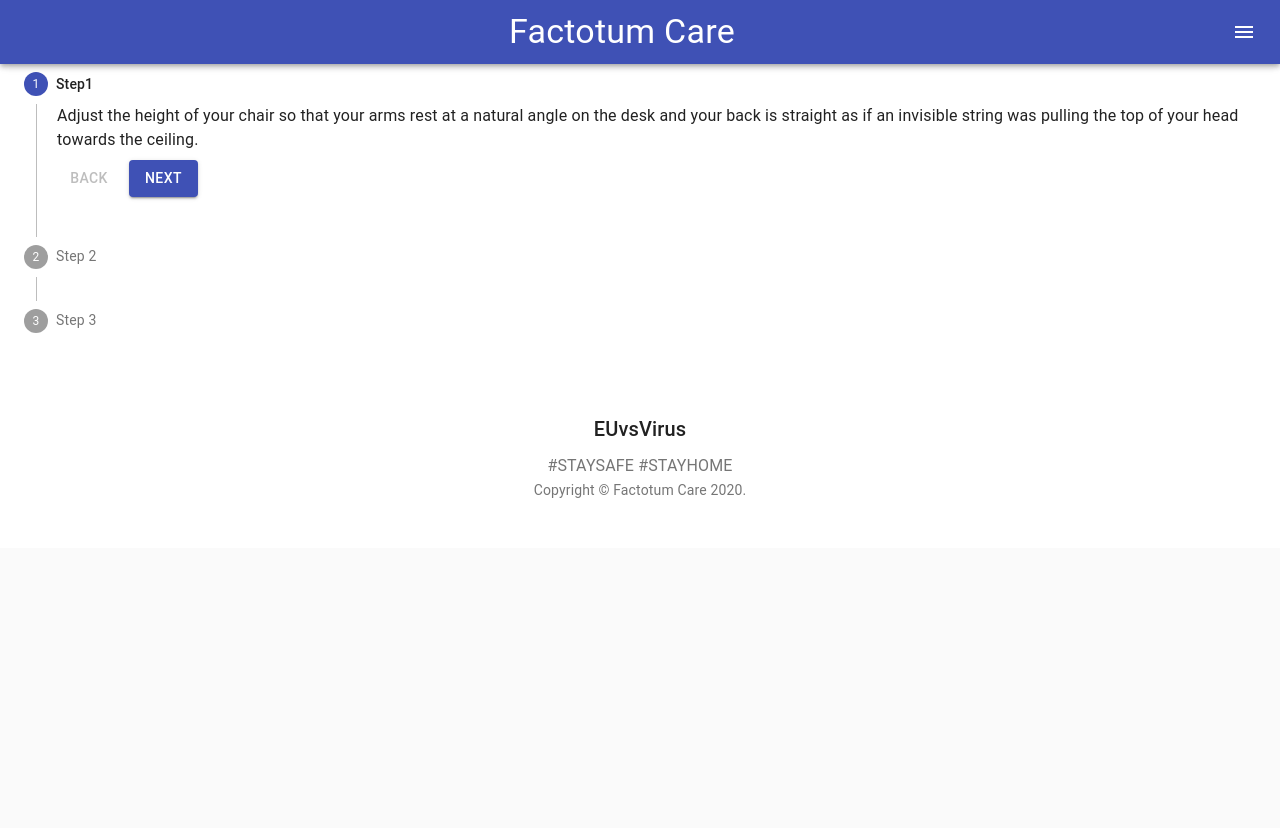
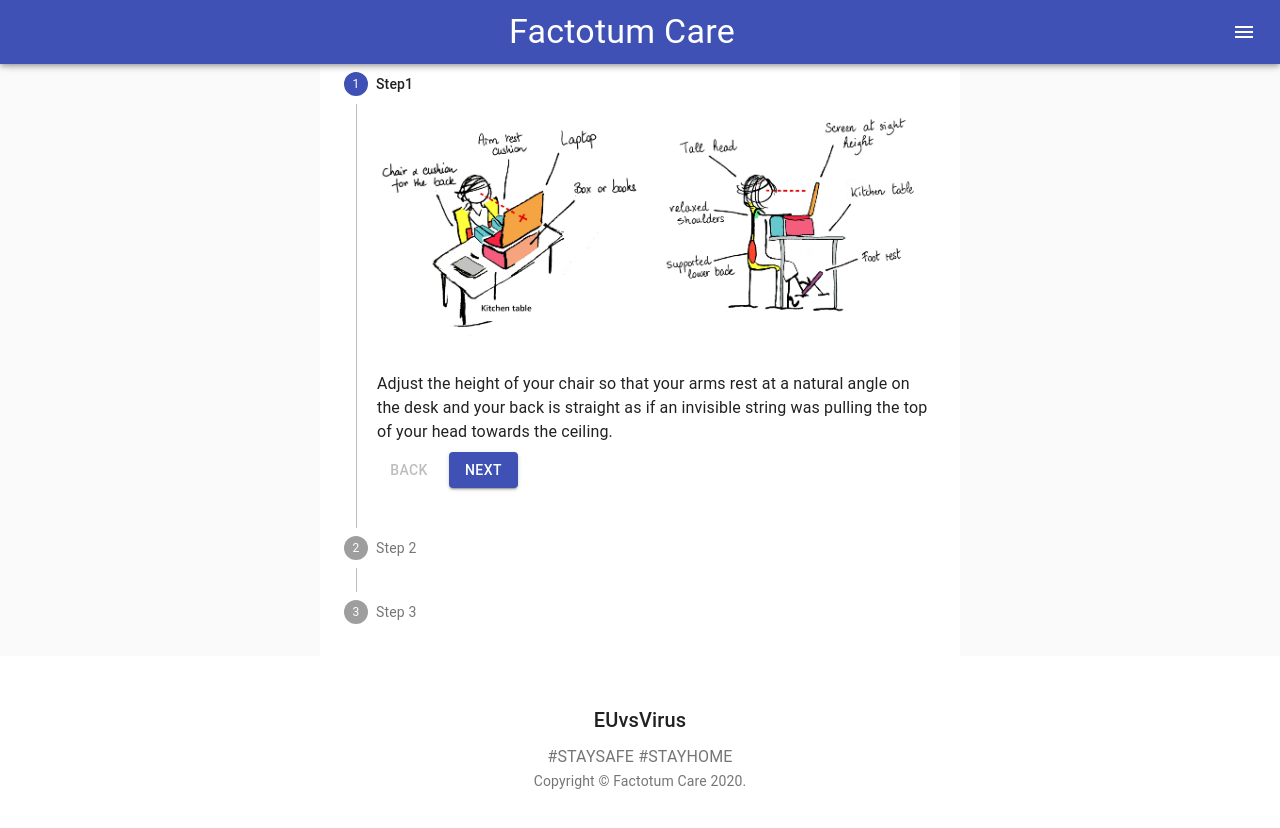
Before and after one commit to mxenoph/factotum-care, a React app in the folder webpack-react-tutorial/: page /vertguide in a window 1280 px wide. Shown: the top 828 px of the page. Before the commit the page ends 800 px from the top, so only its background shows below. Built offline with nearby package versions, Linux system fonts and the light colour scheme.

Commit message:
edit page vertguide

```diff
--- a/webpack-react-tutorial/src/js/pages/VertGuide.js
+++ b/webpack-react-tutorial/src/js/pages/VertGuide.js
@@ -7,13 +7,16 @@ import StepContent from "@material-ui/core/StepContent";
 import Button from "@material-ui/core/Button";
 import Paper from "@material-ui/core/Paper";
 import Typography from "@material-ui/core/Typography";
-import CardMedia from "@material-ui/core/CardMedia";
+import Grid from "@material-ui/core/Grid";
 import Navigation from "../components/Navigation";
 import Footer from "../components/Footer";
 
 const useStyles = makeStyles((theme) => ({
   root: {
-    width: "100%",
+    display: "flex",
+    justifyContent: "center",
+    width: "50%",
+    margin: "0 auto",
   },
   button: {
     marginTop: theme.spacing(1),
@@ -24,6 +27,7 @@ const useStyles = makeStyles((theme) => ({
   },
   resetContainer: {
     padding: theme.spacing(3),
+    textAlign: "center",
   },
   card: {
     display: "flex",
@@ -34,12 +38,19 @@ const useStyles = makeStyles((theme) => ({
   cardMedia: {
     width: 160,
   },
+  img: {
+    margin: "auto",
+    display: "block",
+    // maxWidth: "50%",
+    // maxHeight: "50%",
+  },
+  instruction: {
+    // maxWidth: "50%",
+  },
 }));
-
 function getSteps() {
   return ["Step1", "Step 2", "Step 3"];
 }
-
 function getStepContent(step) {
   switch (step) {
     case 0:
@@ -52,41 +63,70 @@ function getStepContent(step) {
       return "Unknown step";
   }
 }
-
+function getStepImage(step) {
+  switch (step) {
+    case 0:
+      return "/src/images/physical_mental_breath.jpg";
+    case 1:
+      return "/src/images/physical_mental_breath.jpg";
+    case 2:
+      return "/src/images/physical_mental_breath.jpg";
+    default:
+      return "Unknown step";
+  }
+}
 export default function VerticalLinearStepper() {
   const classes = useStyles();
   const [activeStep, setActiveStep] = React.useState(0);
   const steps = getSteps();
-
   const handleNext = () => {
     setActiveStep((prevActiveStep) => prevActiveStep + 1);
   };
-
   const handleBack = () => {
     setActiveStep((prevActiveStep) => prevActiveStep - 1);
   };
-
   const handleReset = () => {
     setActiveStep(0);
   };
-
   return (
     <div>
-    <Navigation />
-    <div className={classes.root}>
-
-      <Stepper activeStep={activeStep} orientation="vertical">
+      <Navigation />
+      <Stepper
+        className={classes.root}
+        activeStep={activeStep}
+        orientation="vertical"
+      >
         {steps.map((label, index) => (
           <Step key={label}>
             <StepLabel>{label}</StepLabel>
             <StepContent>
-              {/* <CardMedia
-                className="cardMedia"
-                image="https://source.unsplash.com/random"
-                title="kati"
-              /> */}
-              <Typography>{getStepContent(index)}</Typography>
-
+              <Grid
+                container
+                spacing={2}
+                // direction="column"
+              >
+                <Grid item xs={6}>
+                  <img
+                    style={{ width: "100%" }}
+                    className={classes.img}
+                    alt="complex"
+                    src="/src/images/workstation_front.jpg"
+                    // src={getStepImage(index)}
+                  />
+                </Grid>
+                <Grid item xs={6}>
+                  <img
+                    style={{ width: "100%" }}
+                    className={classes.img}
+                    alt="complex"
+                    src="/src/images/workstation_side.jpg"
+                    // src={getStepImage(index)}
+                  />
+                </Grid>
+              </Grid>
+              <Typography className={classes.instruction}>
+                {getStepContent(index)}
+              </Typography>
               <div className={classes.actionsContainer}>
                 <div>
                   <Button
@@ -120,9 +160,7 @@ export default function VerticalLinearStepper() {
           </Button>
         </Paper>
       )}
-
+    <Footer />
     </div>
-     <Footer />
-     </div>
   );
 }
```
